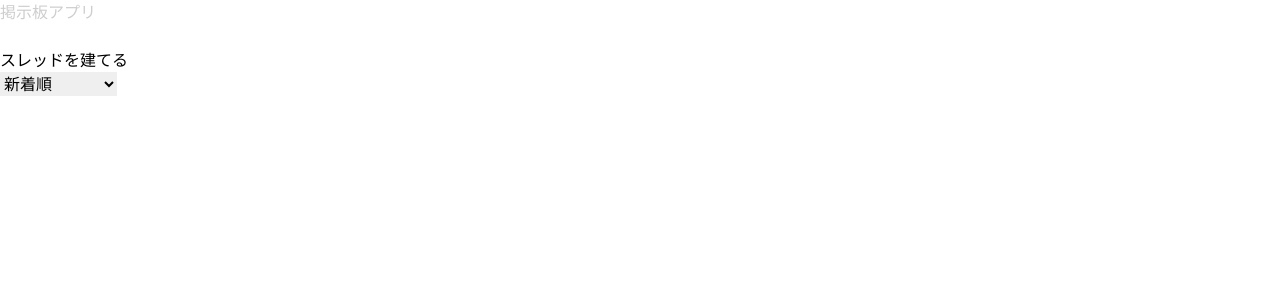
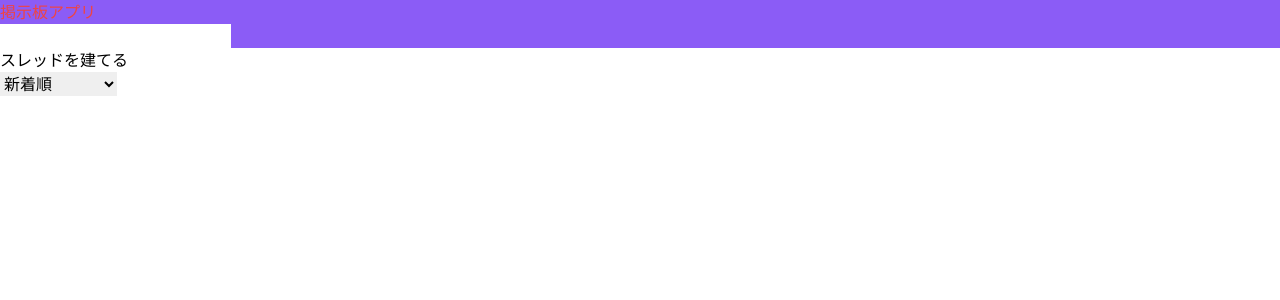
Before and after one commit to Yuga193/-Bulletinboard-Work, a Flask app: page / in a window 1280 px wide. Shown: the top 300 px of the page. Run offline with Flask 3, Linux system fonts and the light colour scheme.

Commit message:
css 反映

```diff
--- a/app/static/dist/output.css
+++ b/app/static/dist/output.css
@@ -547,3 +547,13 @@
 .block {
   display: block;
 }
+
+.bg-violet-500 {
+  --tw-bg-opacity: 1;
+  background-color: rgb(139 92 246 / var(--tw-bg-opacity));
+}
+
+.text-red-500 {
+  --tw-text-opacity: 1;
+  color: rgb(239 68 68 / var(--tw-text-opacity));
+}
--- a/app/templates/html/layout.html
+++ b/app/templates/html/layout.html
@@ -1,20 +1,27 @@
 <!DOCTYPE html>
 <html>
+
 <head>
     <meta charset="utf-8" />
-        <link rel="stylesheet" href="{{url_for('static', filename='dist/output.css')}}" />
+    <link rel="stylesheet" href="{{url_for('static',filename='dist/output.css')}}">
     <title>{% block title %}{% endblock %}</title>
 </head>
+<body>
 <header>
+    <div class="bg-violet-500">
     <a href="http://127.0.0.1:6060/">
-            <h1 style="color: #cecece" class="title">掲示板アプリ</h1>
+        <h1 class="text-red-500">掲示板アプリ</h1>
     </a>
     <input type="text" class="Search"/>
+    </div>
 </header>
-    <body>
+
+
     {% block content %}{% endblock %}
-    </body>
+
+
 <footer>
     {% block footer %}{% endblock %}
 </footer>
+</body>
 </html>
--- a/package.json
+++ b/package.json
@@ -1,5 +1,9 @@
 {
   "devDependencies": {
     "tailwindcss": "^3.3.6"
+  },
+  "scripts": {
+    "build": "tailwindcss build ./app/static/src/input.css -o ./app/static/dist/output.css",
+    "watch": "tailwindcss -i ./app/static/src/input.css -o ./app/static/dist/output.css --watch"
   }
 }
```
Also changed, not shown: tailwind.config.js (+5 -2 lines), app/static/image/search.png (renamed from app/static/images/search.png). Lines whose indentation alone changed are shown as unchanged.
